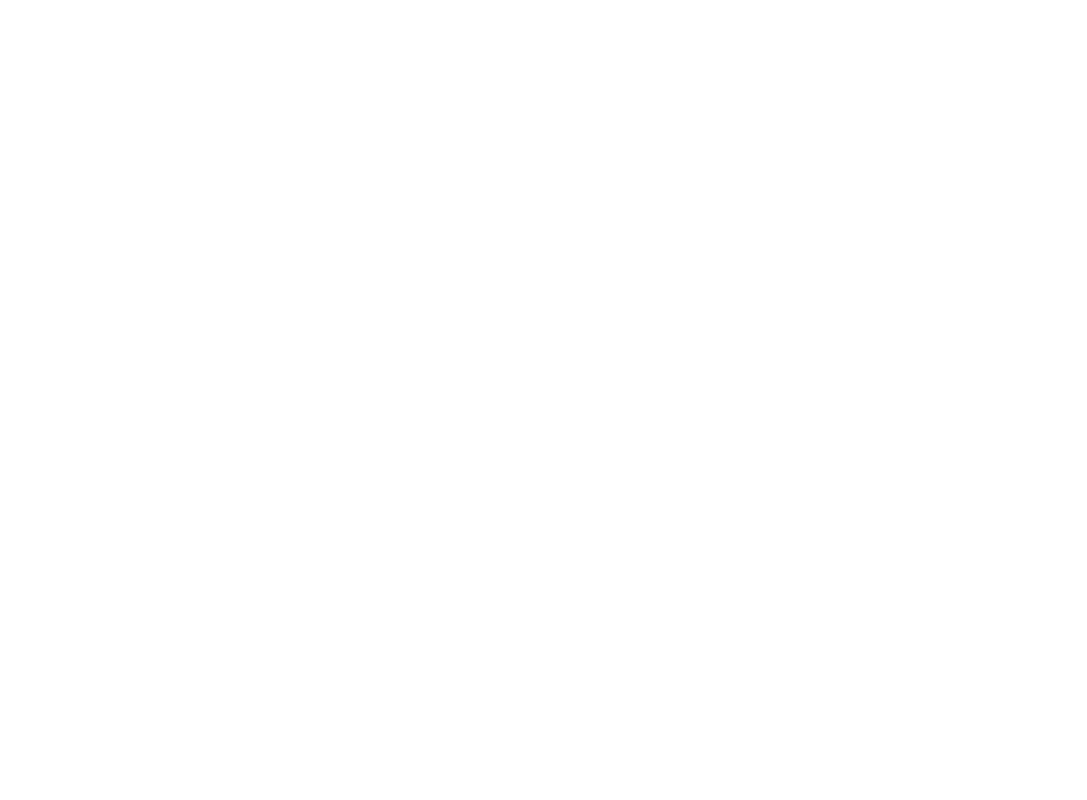
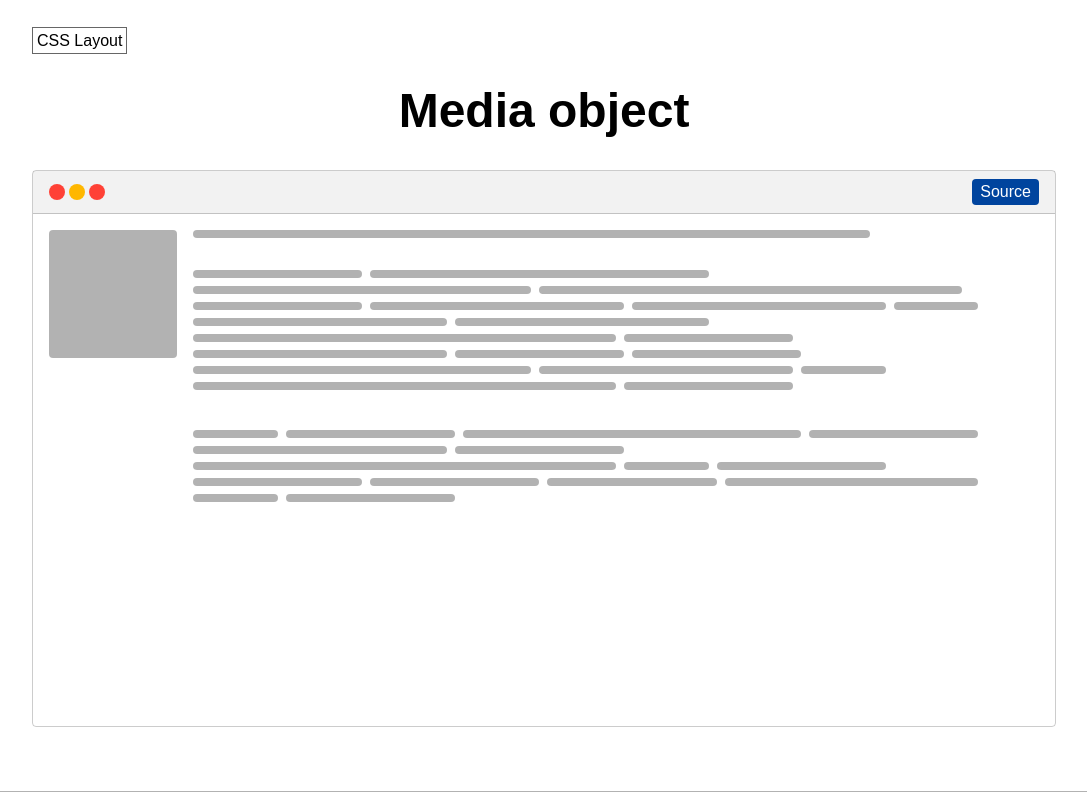
Before and after one commit to phuocng/csslayout, a React (Vite) app: page /media-object in a window 1280 px wide. Shown: the top 800 px of the page, without its empty margins (96-1183 px from the left). Built offline with nearby package versions, Linux system fonts and the light colour scheme; a small style sheet from the web is missing.

Commit message:
Add media object pattern

```diff
--- a/client/App.jsx
+++ b/client/App.jsx
@@ -5,6 +5,7 @@
 import Badge from './layouts/Badge';
 import Centering from './layouts/Centering';
 import InputAddon from './layouts/InputAddon';
+import MediaObject from './layouts/MediaObject';
 import Sidebar from './layouts/Sidebar';
 import StepperInput from './layouts/StepperInput';
 import StickyFooter from './layouts/StickyFooter';
@@ -18,6 +19,7 @@
                 <Route exact={true} path='/badge'><Badge /></Route>
                 <Route exact={true} path='/centering'><Centering /></Route>
                 <Route exact={true} path='/input-add-on'><InputAddon /></Route>
+                <Route exact={true} path='/media-object'><MediaObject /></Route>
                 <Route exact={true} path='/sidebar'><Sidebar /></Route>
                 <Route exact={true} path='/stepper-input'><StepperInput /></Route>
                 <Route exact={true} path='/sticky-footer'><StickyFooter /></Route>
--- /dev/null
+++ b/client/layouts/MediaObject.jsx
@@ -0,0 +1,67 @@
+import React from 'react';
+
+import DetailsLayout from '../DetailsLayout';
+import Block from '../placeholders/Block';
+import BrowserFrame from '../placeholders/BrowserFrame';
+import Rectangle from '../placeholders/Rectangle';
+import Square from '../placeholders/Square';
+import SampleCode from '../SampleCode';
+import useDocumentTitle from '../useDocumentTitle';
+
+const MediaObject = () => {
+    useDocumentTitle('CSS Layout ∙ Media object');
+
+    return (
+        <DetailsLayout>
+            <h1 className="f1 tc">Media object</h1>
+            <BrowserFrame
+                content={
+                    <div className="h-100 flex items-start pa3">
+                        <div className="w4 h4 mr3">
+                            <Square />
+                        </div>
+                        <div className="flex-auto">
+                            <div className="w-80 mb4">
+                                <Rectangle />
+                            </div>
+                            <div className="mb4"><Block numberOfBlocks={20} /></div>
+                            <div className="mb4"><Block numberOfBlocks={15} /></div>
+                        </div>
+                    </div>
+                }
+                source={
+<SampleCode
+lang="html"
+code={`
+<div style="
+    /* Align sub-items to top */
+    align-items: start;
+    display: flex;
+">
+    <!-- Media object -->
+    <div style="
+        margin-right: 16px;
+
+        /* Set the width for the media object */
+        width: 200px;
+    ">
+        ...
+    </div>
+
+    <!-- Main content -->
+    <div style="
+        /* Take the remaining width */
+        flex: 1;
+    ">
+        ...
+    </div>
+</div>
+`}
+/>
+                }
+            />
+        </DetailsLayout>
+    );
+};
+
+export default MediaObject;
--- a/client/placeholders/Square.jsx
+++ b/client/placeholders/Square.jsx
@@ -2,7 +2,7 @@
 
 const Square = ({ size = 8 }) => {
     return (
-        <div className="w-100 h-100 bg-black-30 br1" />
+        <div className="w-100 h-100 bg-black-30 br2" />
     );
 };
 
```
